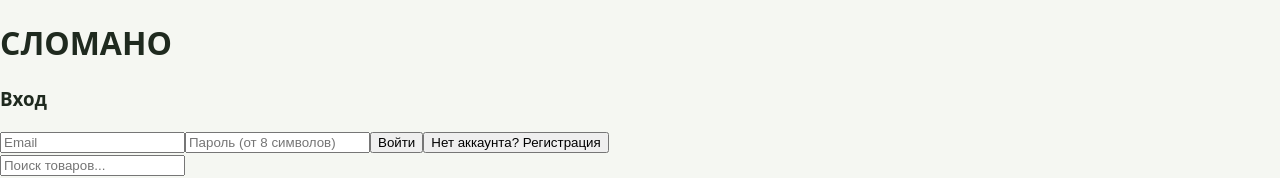
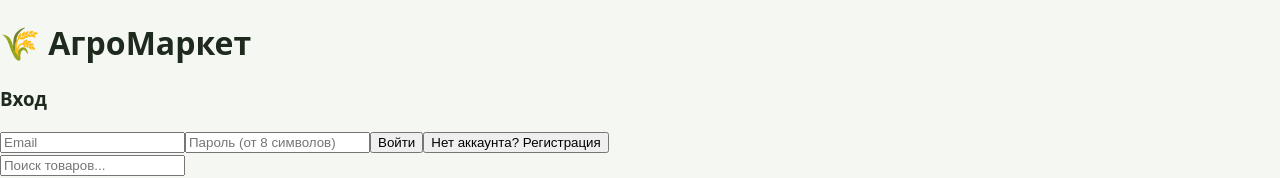
Before and after one commit to MrLipolo/agromarket, a React (Vite) app in the folder agromarket-react/: page / in a window 1280 px wide. Shown: the top 178 px of the page. Built offline with nearby package versions, Linux system fonts and the light colour scheme; no server answers.

Commit message:
Revert "chore: break title in App.jsx for rollback drill"
This reverts commit ff857876c21027543ceb90ac7611e59180c739d1.

```diff
--- a/agromarket-react/src/App.jsx
+++ b/agromarket-react/src/App.jsx
@@ -49,7 +49,7 @@ export default function App() {
     <div className="app-container">
       <header className="header">
         <div className="header-content">
-          <h1>СЛОМАНО</h1>
+          <h1>🌾 АгроМаркет</h1>
           <div className="auth-bar">
             {user ? (
               <div className="user-info">
--- a/agromarket-react/src/components/Header.jsx
+++ b/agromarket-react/src/components/Header.jsx
@@ -1,7 +1,7 @@
 function Header({ cartCount = 0 }) {
   return (
     <header className="site-header">
-      <a href="#" className="logo">🌾 АгроМаркет</a>
+      <a href="#" className="logo">СЛОМАНО</a>
 
       <nav>
         <ul className="nav-links">
```
